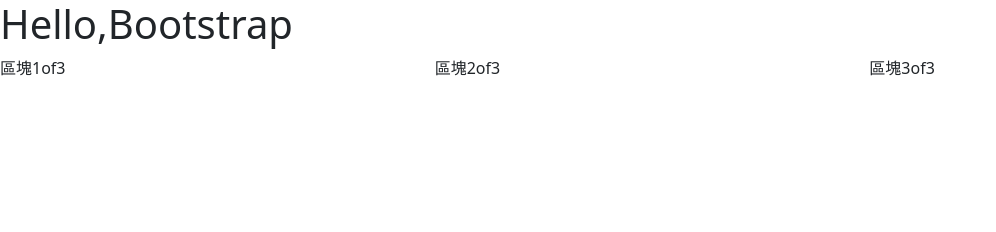
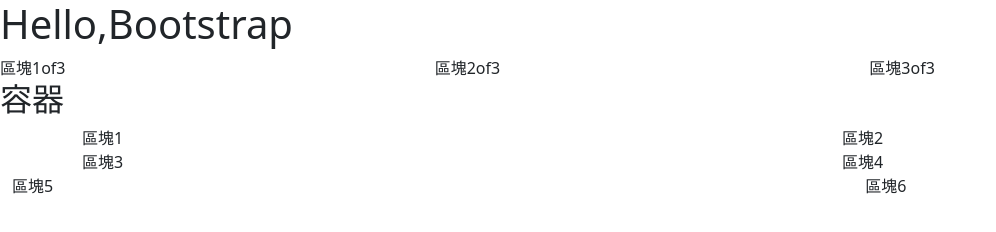
Before and after one commit to Roger0910/roger0910.github.com, a plain HTML site: page 0416/index.html in a window 1280 px wide. Shown: the whole page, without its empty margins (0-996 px from the left). Drawn offline with nearby package versions, Linux system fonts and the light colour scheme.

Commit message:
Update index.html

```diff
--- a/0416/index.html
+++ b/0416/index.html
@@ -6,6 +6,7 @@
 	<link href="https://cdn.jsdelivr.net/npm/bootstrap@5.3.3/dist/css/bootstrap.min.css" rel="stylesheet" integrity="sha384-QWTKZyjpPEjISv5WaRU9OFeRpok6YctnYmDr5pNlyT2bRjXh0JMhjY6hW+ALEwIH" crossorigin="anonymous">
 	<script src="https://cdn.jsdelivr.net/npm/bootstrap@5.3.3/dist/js/bootstrap.bundle.min.js" integrity="sha384-YvpcrYf0tY3lHB60NNkmXc5s9fDVZLESaAA55NDzOxhy9GkcIdslK1eN7N6jIeHz" crossorigin="anonymous"></script>
 </head>
+<body>
 	<h1>Hello,Bootstrap</h1>
 	<div id="container">
 		<div class="row">
@@ -20,6 +21,24 @@
 			</div>
 		</div>
 	</div>
-<body>
+	<h2>容器</h2>
+	<div class="container">
+		<div class="row">
+			<div class="col-8">區塊1</div>
+			<div class="col-4">區塊2</div>
+		</div>
+	</div>
+	<div class="container-md">
+		<div class="row">
+			<div class="col-8">區塊3</div>
+			<div class="col-4">區塊4</div>
+		</div>
+	</div>
+	<div class="container-fluid">
+		<div class="row">
+			<div class="col-8">區塊5</div>
+			<div class="col-4">區塊6</div>
+		</div>
+	</div>
 </body>
 </html>
```
